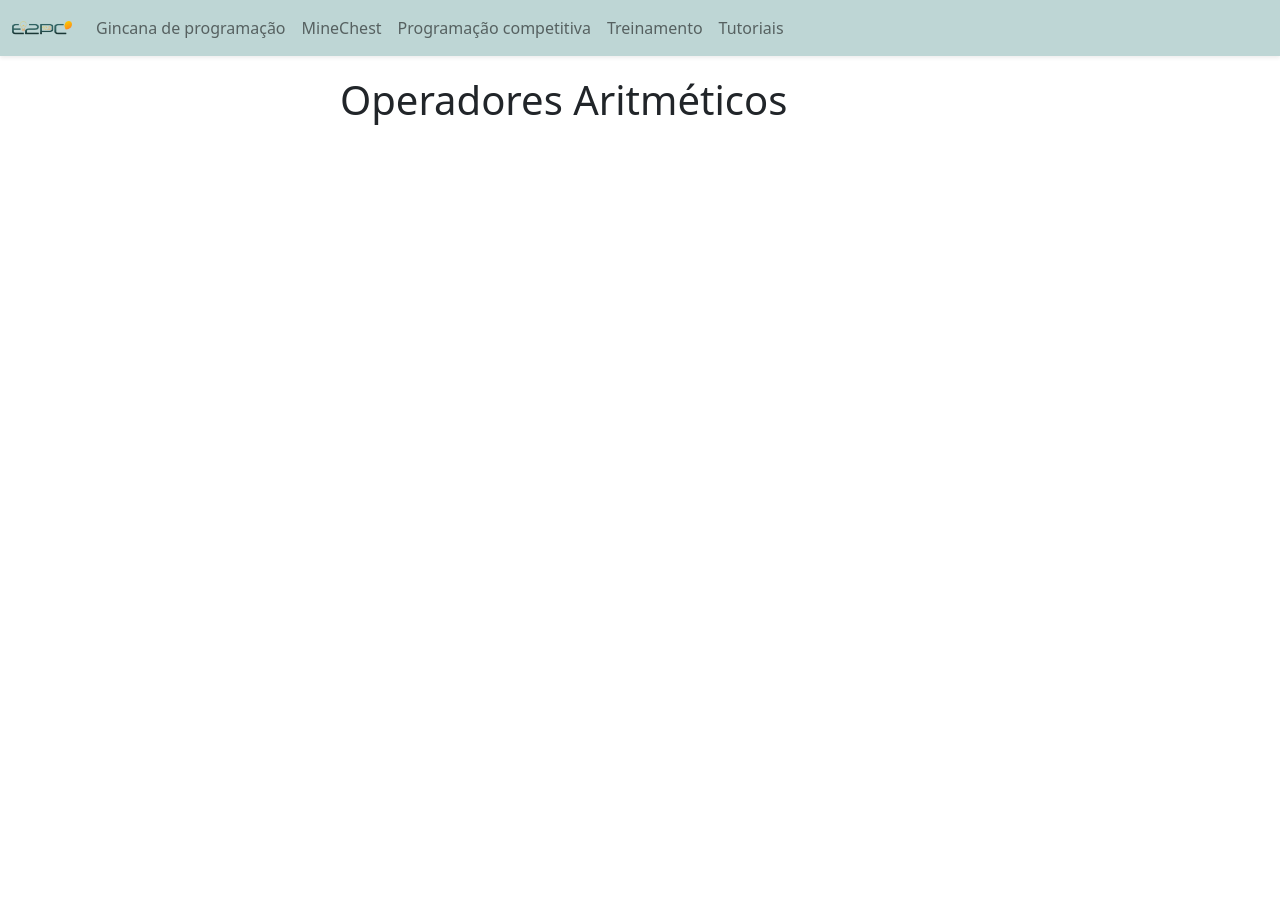
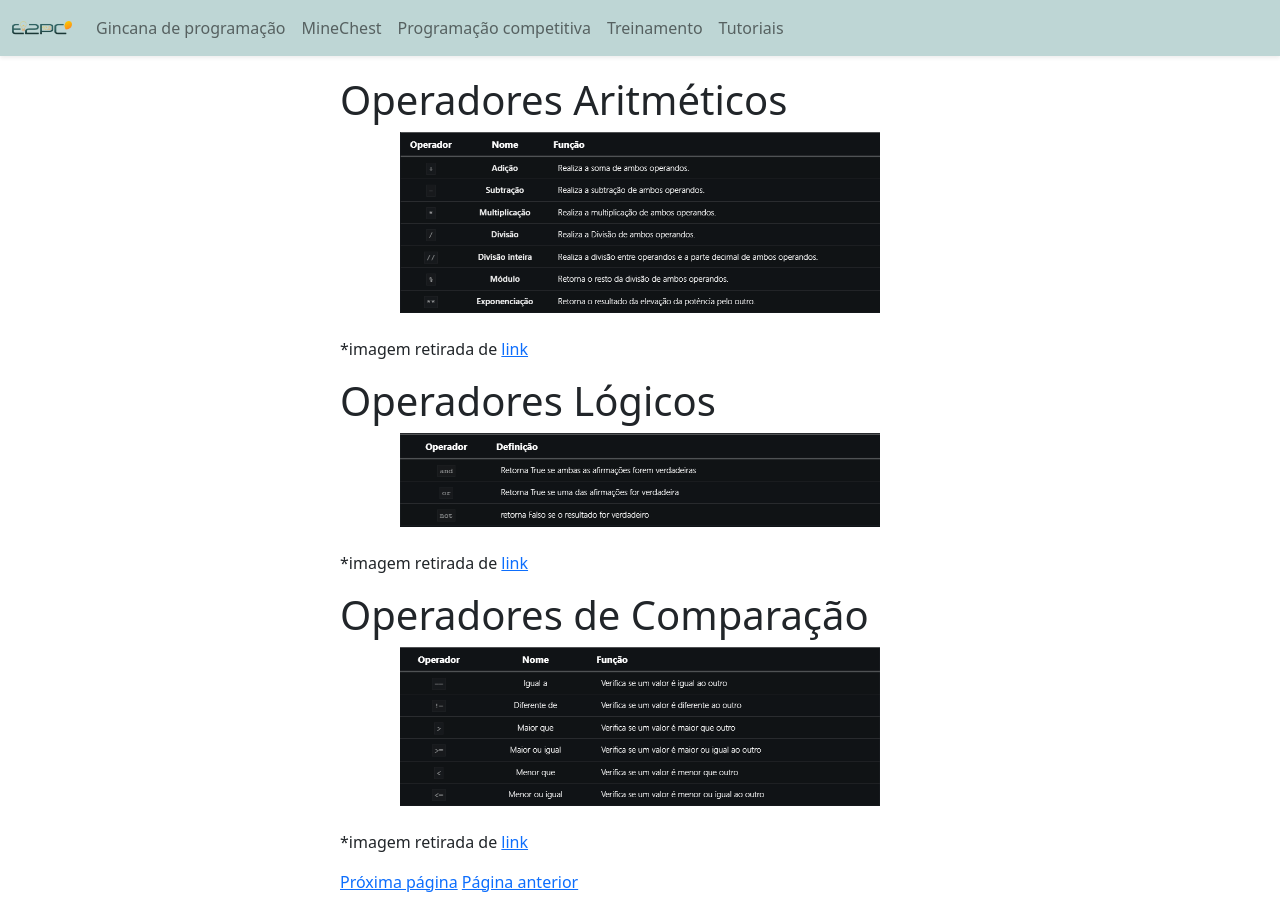
Before and after one commit to E2PC/ProjectPage, a Jekyll site: the page built from tutoriais/python/4. operadores aritméticos, lógicos e comparativos em python.md, in a window 1280 px wide and 900 px high. Built offline with Jekyll 4.4.1, drawn with Linux system fonts in a browser that asks for light colours; nearby versions of some CDN libraries; a script that is not in the unit is left out.

Commit message:
Enhance tutorial with operator images and links
Added images and references for arithmetic, logical, and comparison operators in Python.

```diff
--- a/tutoriais/python/4. operadores aritméticos, lógicos e comparativos em python.md
+++ b/tutoriais/python/4. operadores aritméticos, lógicos e comparativos em python.md
@@ -7,3 +7,24 @@ type: tutorial
 ---
 
 # Operadores Aritméticos
+
+![tabela](python_imagens/operadores_aritméticos_python.png)
+<br>
+*imagem retirada de [link](<https://pythonacademy.com.br/blog/operadores-aritmeticos-e-logicos-em-python>)
+
+# Operadores Lógicos
+
+![tabela](python_imagens/operadores_lógicos_python.png)
+<br>
+*imagem retirada de [link](<https://pythonacademy.com.br/blog/operadores-aritmeticos-e-logicos-em-python>)
+
+
+# Operadores de Comparação
+
+![tabela](python_imagens/operadores_comparação_python.png)
+<br>
+*imagem retirada de [link](<https://pythonacademy.com.br/blog/operadores-aritmeticos-e-logicos-em-python>)
+<br>
+
+[Próxima página]()
+[Página anterior](<3. tipos de dados e cast em python.md>)
```
